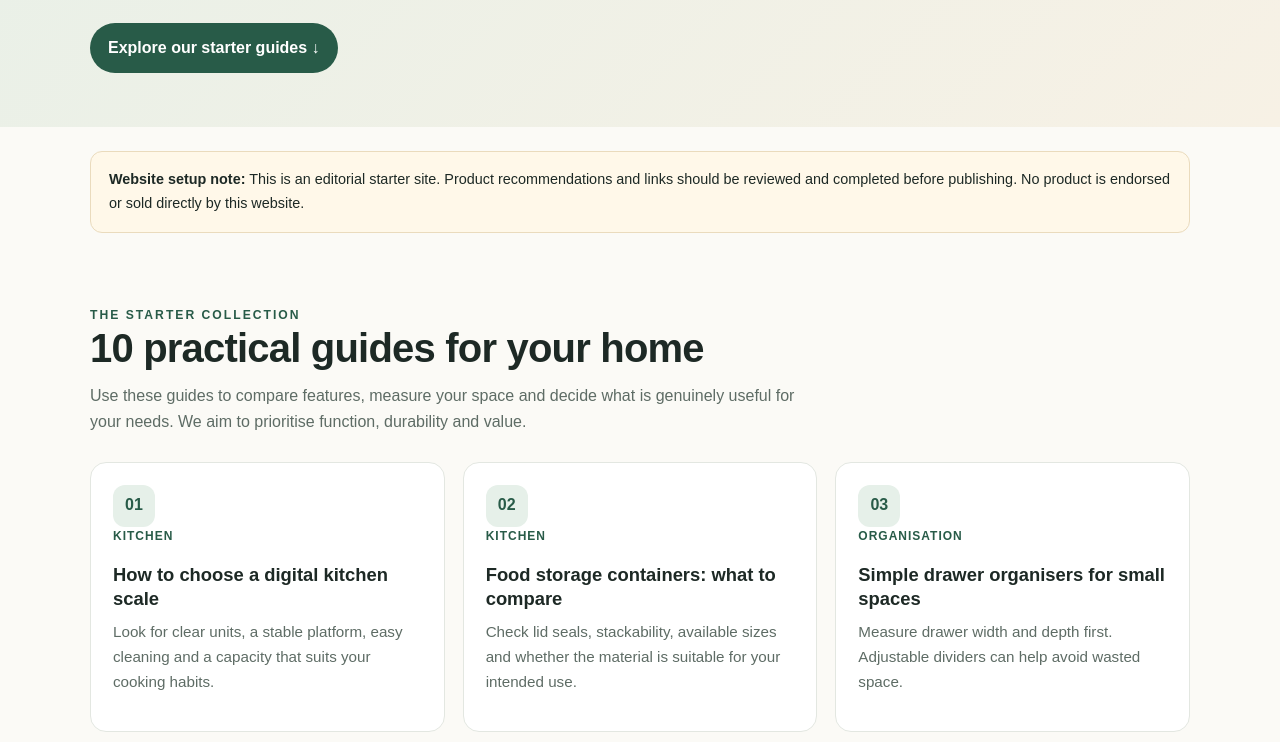
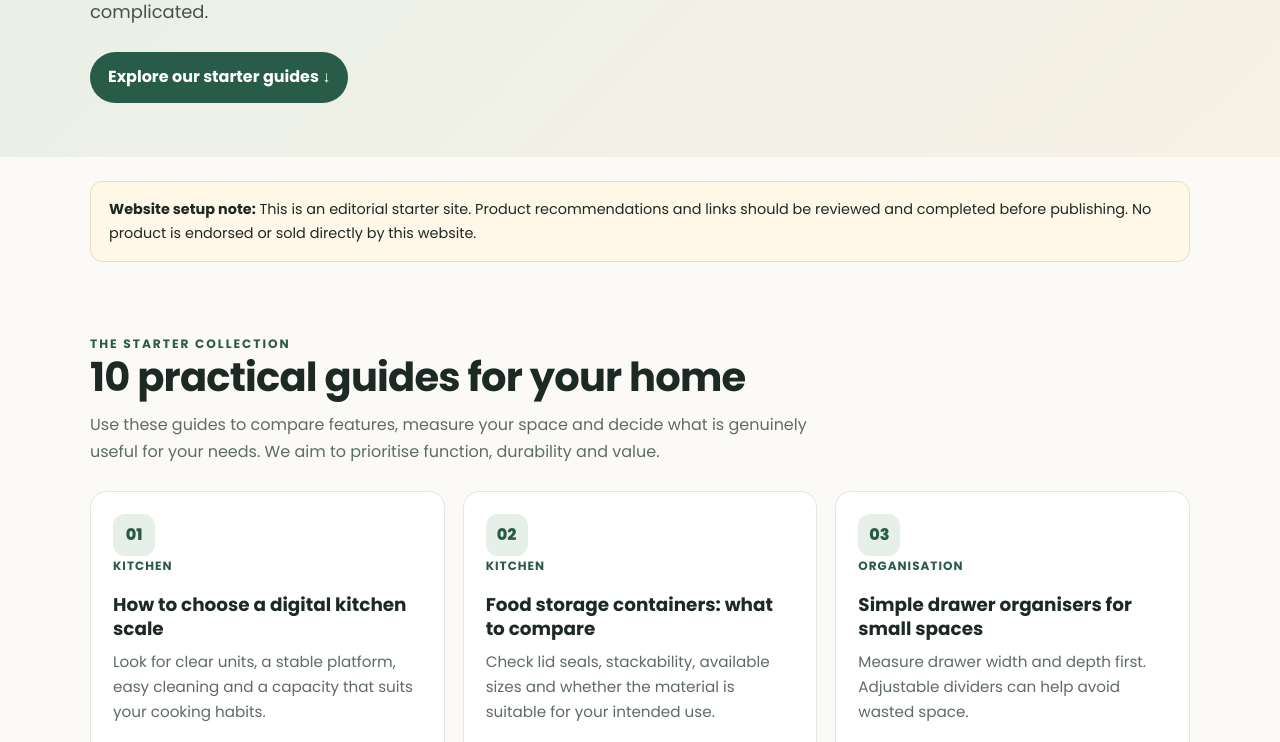
Before and after one commit to muhammadyoosuf91/smart-home-finds-uae, a plain HTML site: page index.html in a window 1280 px wide. Shown: the part 398-1140 px from the top of the page. Drawn offline with Linux system fonts and the light colour scheme.

Commit message:
Update 1 index.html

```diff
--- a/index.html
+++ b/index.html
@@ -3,11 +3,17 @@
 <head>
 <meta charset="utf-8">
 <meta name="viewport" content="width=device-width, initial-scale=1">
+  <link rel="preconnect" href="https://fonts.googleapis.com">
+<link rel="preconnect" href="https://fonts.gstatic.com" crossorigin>
+<link href="https://fonts.googleapis.com/css2?family=Poppins:wght@400;500;600;700;800&display=swap" rel="stylesheet">
 <title>URBAN LEAVES - UAE | Practical Ideas for Everyday Living</title>
 <meta name="description" content="Helpful guides to practical kitchen tools, home organisation, cleaning essentials and budget-friendly home upgrades in the UAE.">
 <style>
 :root{--ink:#1d2925;--muted:#5e6c65;--paper:#fbfaf6;--card:#fff;--green:#285b48;--mint:#e6f0e9;--line:#e3e7e1;--gold:#e9b96b}
-*{box-sizing:border-box}body{margin:0;background:var(--paper);color:var(--ink);font:16px/1.65 Arial,Helvetica,sans-serif}
+*{box-sizing:border-box}body{margin:0;
+  background:var(--paper);
+  color:var(--ink);
+  font:400 16px/1.65 'Poppins',sans-serif;}
 a{color:var(--green)}.wrap{width:min(1100px,92%);margin:auto}
 header{padding:22px 0;border-bottom:1px solid var(--line);background:#fff}
 .nav{display:flex;align-items:center;justify-content:space-between;gap:16px;flex-wrap:wrap}.brand{font-weight:800;letter-spacing:-.5px;font-size:1.15rem}.brand span{color:var(--green)}
```
